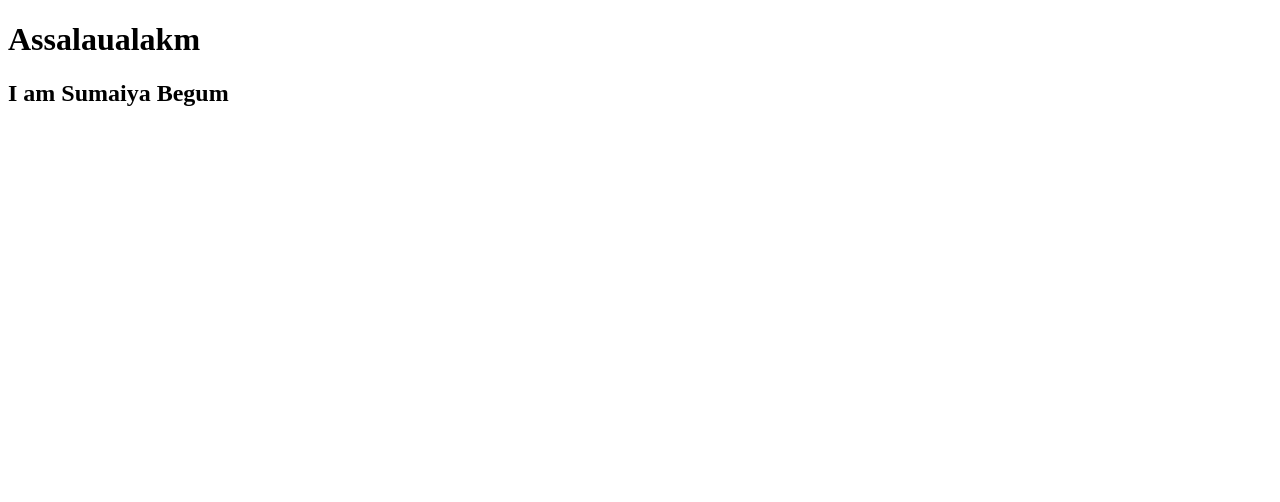
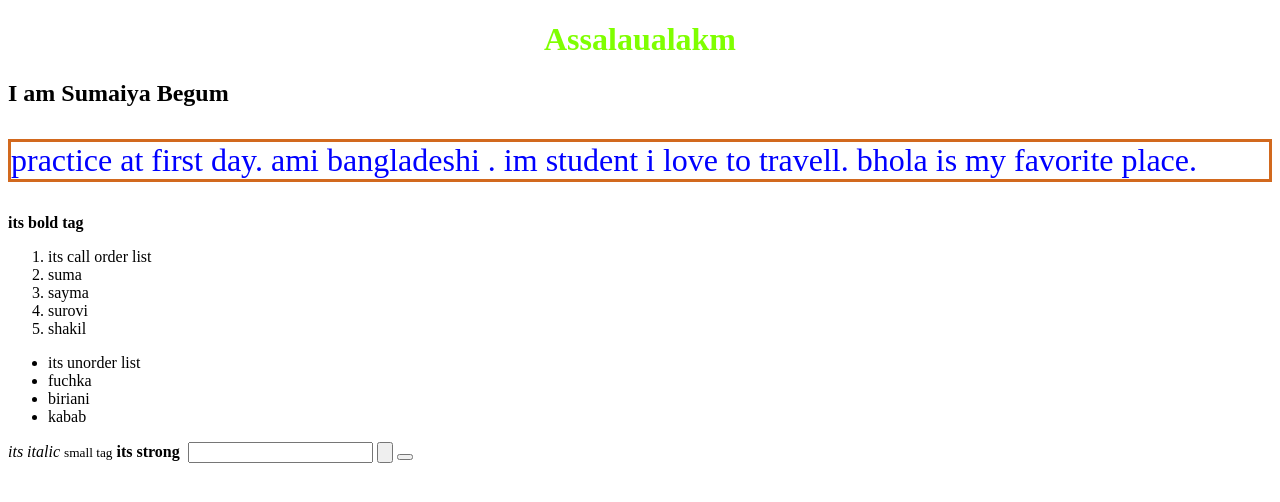
Before and after one commit to SumaiyaBegum22/my-second-repo, a plain HTML site: page Index.html in a window 1280 px wide. Drawn offline with Linux system fonts and the light colour scheme.

Commit message:
add again

```diff
--- a/Index.html
+++ b/Index.html
@@ -5,9 +5,45 @@
     <meta http-equiv="X-UA-Compatible" content="IE=edge">
     <meta name="viewport" content="width=device-width, initial-scale=1.0">
     <title>My tuitorial webside</title>
+    <style>
+        p{
+            color: blue;
+            font-size: 2em;
+            text-align: justify;
+            border: 15px;
+            border: solid chocolate;
+        }
+        h1{
+            color: chartreuse;
+            text-align: center;
+        }
+    </style>
 </head>
 <body>
  <h1>Assalaualakm</h1>
  <h2>I am Sumaiya Begum</h2>
+ <p> practice at first day. ami bangladeshi . im student i love to travell. bhola is my favorite place.</p>
+ <b>its bold tag</b>
+ <ol>
+    <li> its call order list</li>
+    <li> suma</li>
+    <li>sayma</li>
+    <li>surovi</li>
+    <li>shakil</li>
+ </ol>
+ <ul>
+    <li>its unorder list</li>
+    <li>fuchka</li>
+    <li>biriani</li>
+    <li>kabab</li>
+ </ul>
+ <i>its italic</i>
+ <small>small tag</small>
+ <strong>its strong</strong>
+ <img src="" alt="">
+ <a href=""></a>
+ <input type="text">
+ <input type="button" value="">
+ <button></button>
 </body>
 </html>
```
